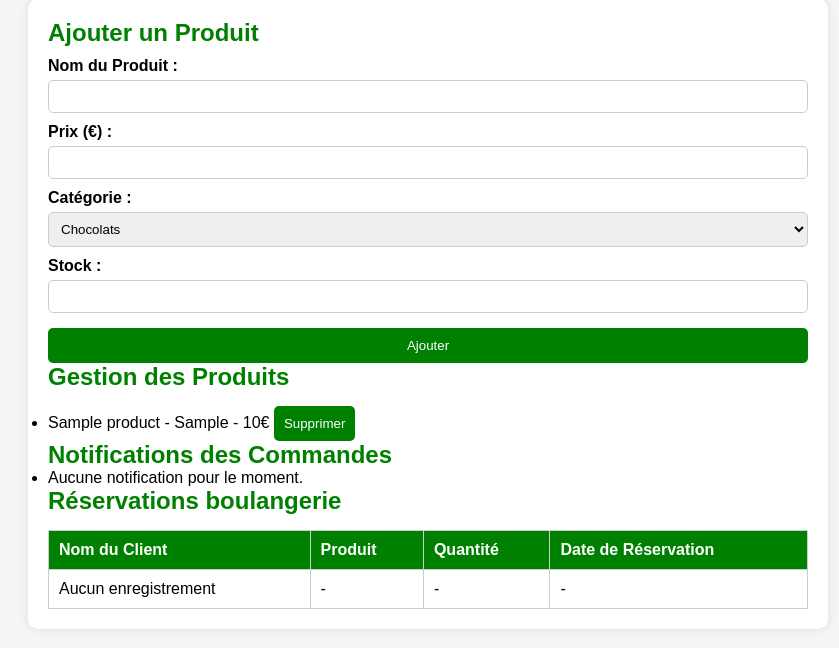
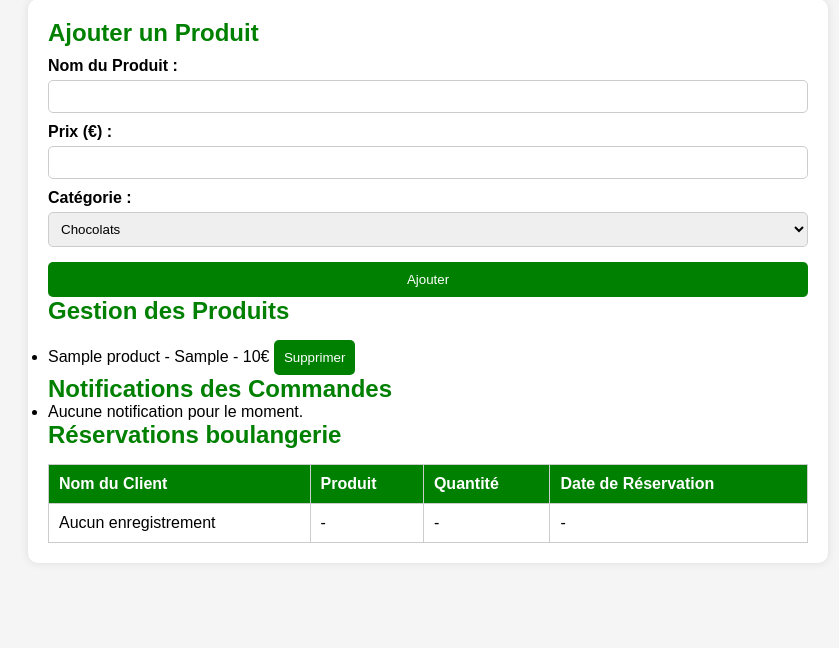
Before and after one commit to Chaprogram/LepetitmarchePWA, a Flask app: page /admin in a window 1280 px wide. Shown: the part 106-754 px from the top of the page, without its empty margins (212-1051 px from the left). Run offline with Flask 3, Linux system fonts and the light colour scheme; a user stored in the database is signed in; tables that the repository leaves empty hold one stand-in row (values such as "Sample post").

Commit message:
supp stock

```diff
--- a/backend/PMapp/routes.py
+++ b/backend/PMapp/routes.py
@@ -262,9 +262,9 @@ def ajouter_produit():
     name = request.form.get('name')
     price = request.form.get('price')
     category = request.form.get('category')
-    stock = request.form.get('stock')
 
-    if not name or not price or not category or not stock:
+
+    if not name or not price or not category:
         return jsonify({"error": "Données invalides. Assurez-vous que 'name', 'price', 'category', 'stock' sont inclus."}), 400
 
     try:
@@ -273,7 +273,7 @@ def ajouter_produit():
             name=name,
             price=float(price),
             category=category,
-            stock=int(stock)
+
         )
 
         # Ajoute le produit à la base de données
@@ -288,7 +288,7 @@ def ajouter_produit():
                 "name": nouveau_produit.name,
                 "price": nouveau_produit.price,
                 "category": nouveau_produit.category,
-                "stock": nouveau_produit.stock
+
             }
         }), 201  # Code de statut HTTP 201 pour la création réussie
 
@@ -310,7 +310,7 @@ def manage_produits():
                 query = query.filter_by(category=categorie)
             produits = query.all()
             produits_dict = [
-                {"id": p.id, "name": p.name, "price": p.price, "category": p.category, "stock": p.stock}
+                {"id": p.id, "name": p.name, "price": p.price, "category": p.category}
                 for p in produits
             ]
             return jsonify(produits_dict), 200
@@ -324,7 +324,7 @@ def manage_produits():
                 name=data['name'],
                 price=data['price'],
                 category=data['category'],
-                stock=data['stock']
+
             )
             db.session.add(new_product)
             db.session.commit()
--- a/backend/PMapp/static/js/app-admin.js
+++ b/backend/PMapp/static/js/app-admin.js
@@ -45,14 +45,14 @@ if (productNameField) {
     const name = document.getElementById('name').value;
     const price = parseFloat(document.getElementById('price').value);
     const category = document.getElementById('category').value;
-    const stock = parseInt(document.getElementById('stock').value, 10);
+
 
     // Crée un nouvel objet produit
     const newProduct = {
         name: name,
         price: price,
         category: category,
-        stock: stock
+
     };
 
     // Envoie le produit au backend via une requête POST
--- a/backend/PMapp/templates/admin.html
+++ b/backend/PMapp/templates/admin.html
@@ -48,8 +48,7 @@
                 <option value="pellets">Pellets</option>
             </select>
 
-            <label for="stock">Stock :</label>
-            <input type="number" id="stock" name="stock" required>
+
 
             <button type="submit">Ajouter</button>
         </form>
@@ -62,7 +61,6 @@
       <div class="product">
           <h3>{{ produit.name }}</h3>
           <p>Prix : {{ produit.price }}€</p>
-          <p>Stock : {{ produit.stock }}</p>
           <p>Catégorie : {{ produit.category }}</p>
       </div>
   {% endfor %}
```
Also changed, not shown: backend/PMapp/main/routes.py (+9 -9 lines).
